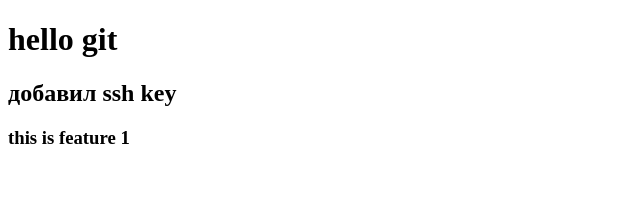
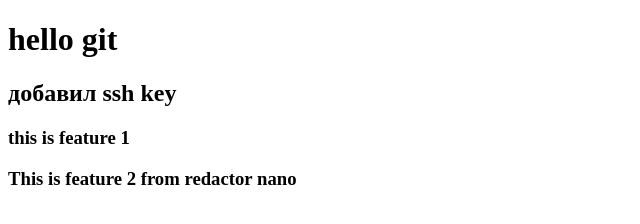
Before and after one commit to Andrew1996-la/git-advanced-practice, a plain HTML site: page index.html in a window 1280 px wide. Shown: the whole page, without its empty margins (0-640 px from the left). Drawn offline with Linux system fonts and the light colour scheme.

Commit message:
add feature 2 from redactor nano

```diff
--- a/index.html
+++ b/index.html
@@ -9,5 +9,6 @@
     <h1>hello git</h1>
     <h2>добавил ssh key</h2>
     <h3>this is feature 1</h3>
+    <h3>This is feature 2 from redactor nano</h3>
 </body>
 </html>
```
